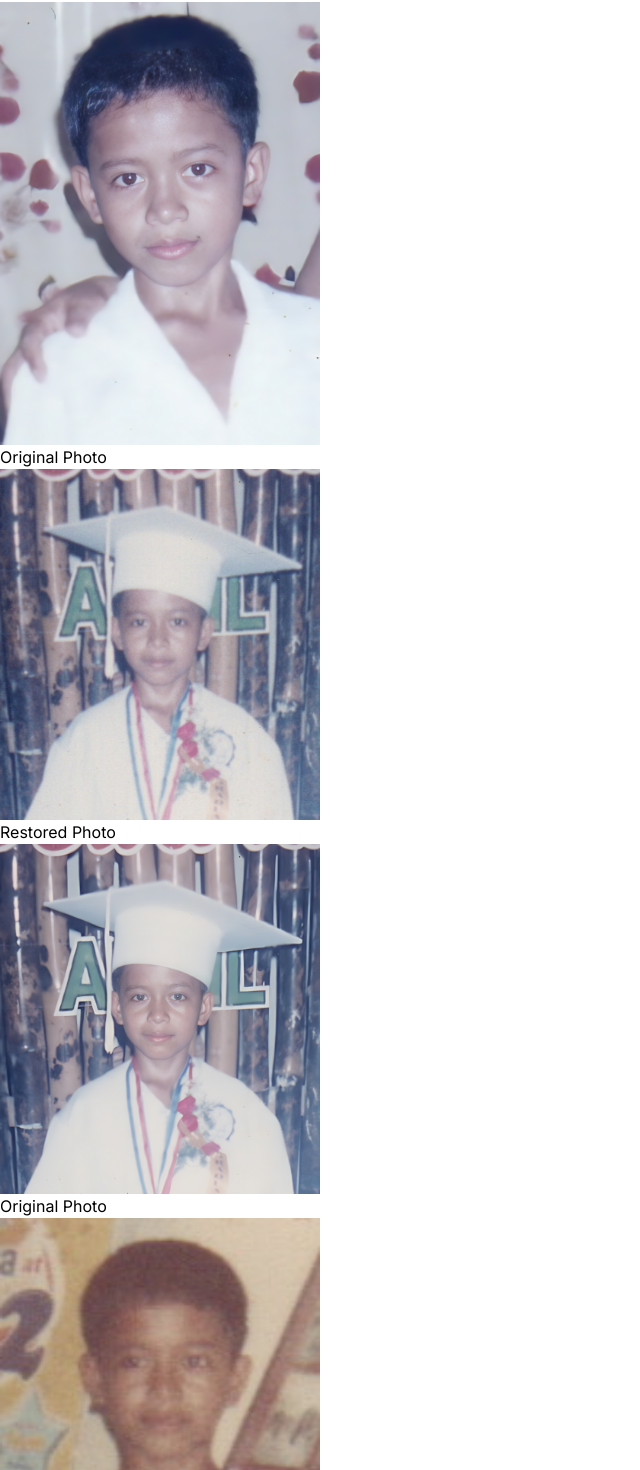
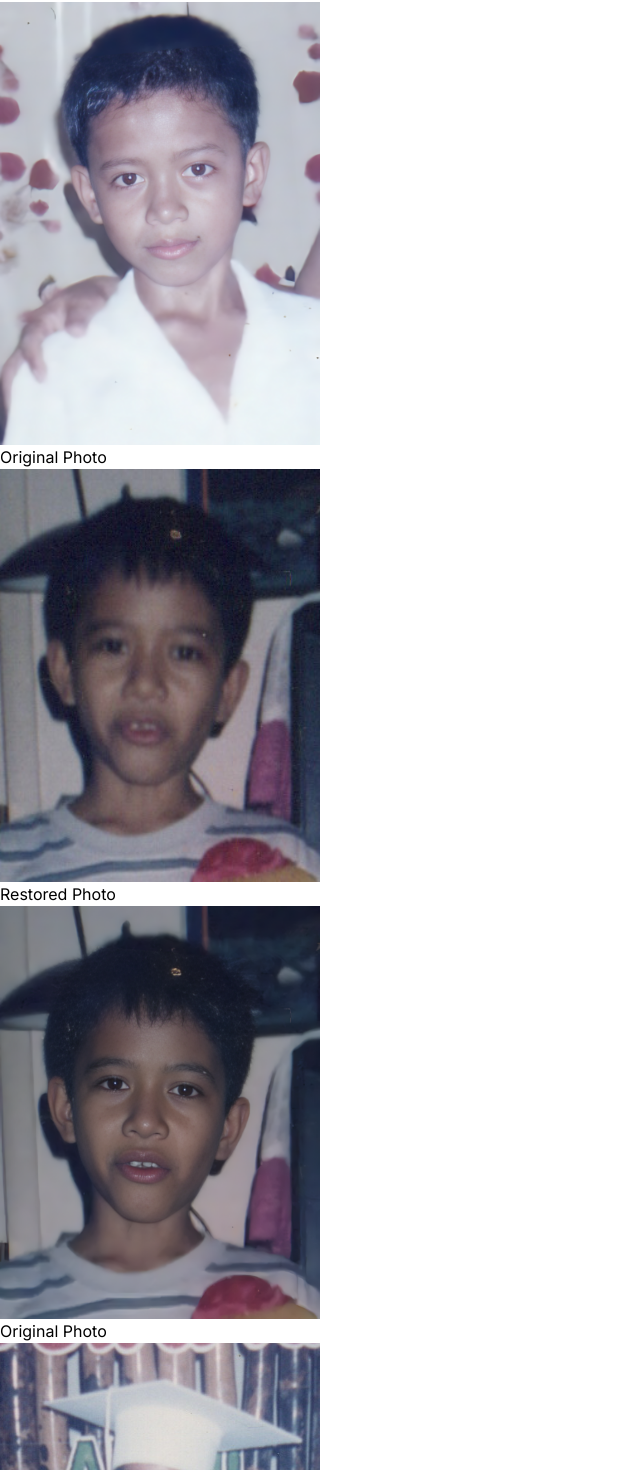
Before and after one commit to llegomark/restorephotos, a Next.js app: page / in a window 1280 px wide. Shown: the part 817-2287 px from the top of the page, without its empty margins (0-640 px from the left). Built offline with nearby package versions, Linux system fonts and the light colour scheme.

Commit message:
new image

```diff
--- a/src/pages/index.tsx
+++ b/src/pages/index.tsx
@@ -31,7 +31,7 @@ const Home: NextPage = () => {
           className="bg-black rounded-full text-white font-medium px-4 py-2 sm:mt-10 mt-8 hover:bg-black/80"
           href="/restore"
         >
-          <p className="font-bold text-lg sm:text-xl">RESTORE YOUR MEMORIES NOW</p>
+          <p className="font-bold text-lg sm:text-xl">RESTORE YOUR MEMORIES NOW &rarr;</p>
         </Link>
         <div className="flex justify-between items-center w-full flex-col sm:mt-10 mt-6">
           <p className="text-gray-500 mt-3 mb-3 sm:text-base text-sm">
@@ -57,6 +57,28 @@ const Home: NextPage = () => {
                   height={320}
                   src="/img20230112_15081124-new.png"
                   className="w-200 h-277 rounded-2xl sm:mt-0 mt-2"
+                />
+              </div>
+            </div>
+            <div className="flex sm:space-x-2 sm:flex-row flex-col">
+              <div>
+                <h2 className="mb-1 font-medium text-lg">Original Photo</h2>
+                <Image
+                  alt="Elementary Days Restored Photo"
+                  src="/img20230112_15185658.png"
+                  className="w-254 h-328 rounded-2xl"
+                  width={320}
+                  height={320}
+                />
+              </div>
+              <div className="sm:mt-0 mt-8">
+                <h2 className="mb-1 font-medium text-lg">Restored Photo</h2>
+                <Image
+                  alt="Elementary Days Restored Photo"
+                  width={320}
+                  height={320}
+                  src="/img20230112_15185658-new.png"
+                  className="w-254 h-328 rounded-2xl sm:mt-0 mt-2"
                 />
               </div>
             </div>
```
Also changed, not shown: public/img20230112_15185658-new.png (added), public/img20230112_15185658.png (added).
